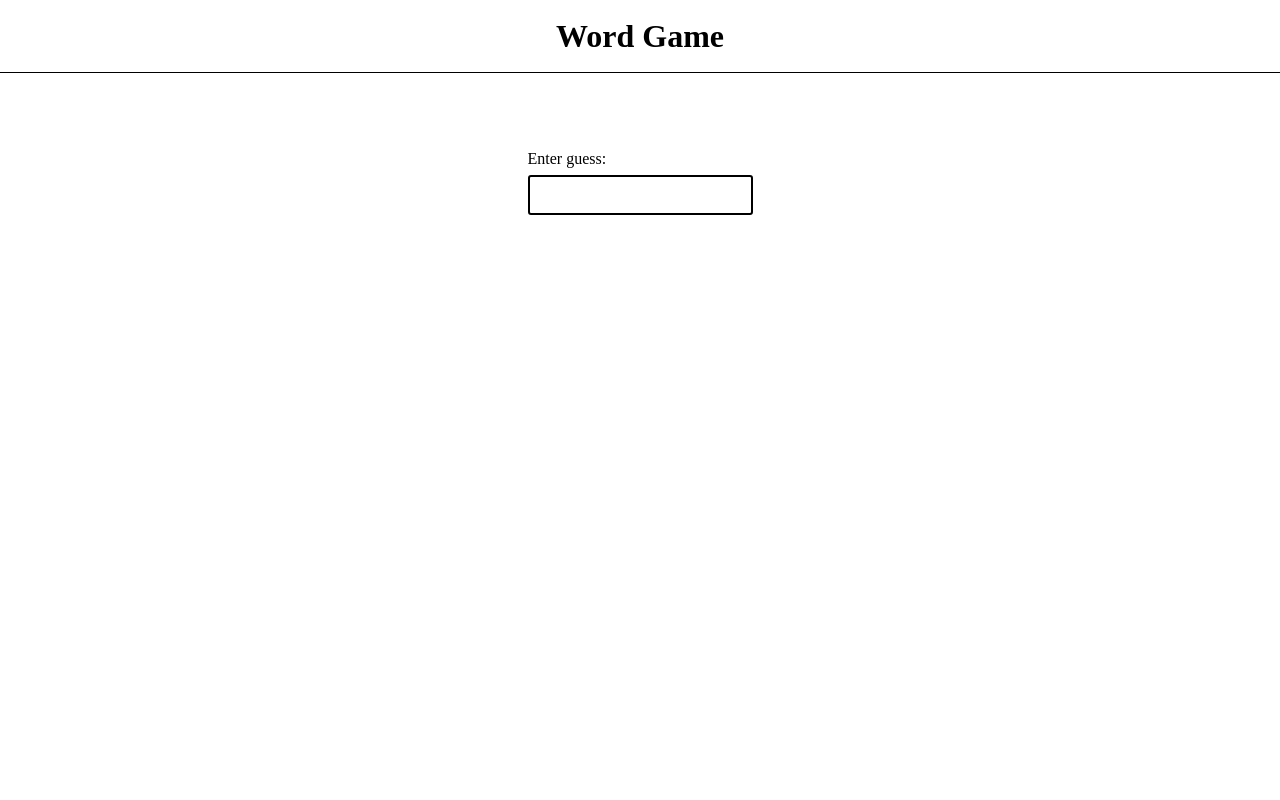
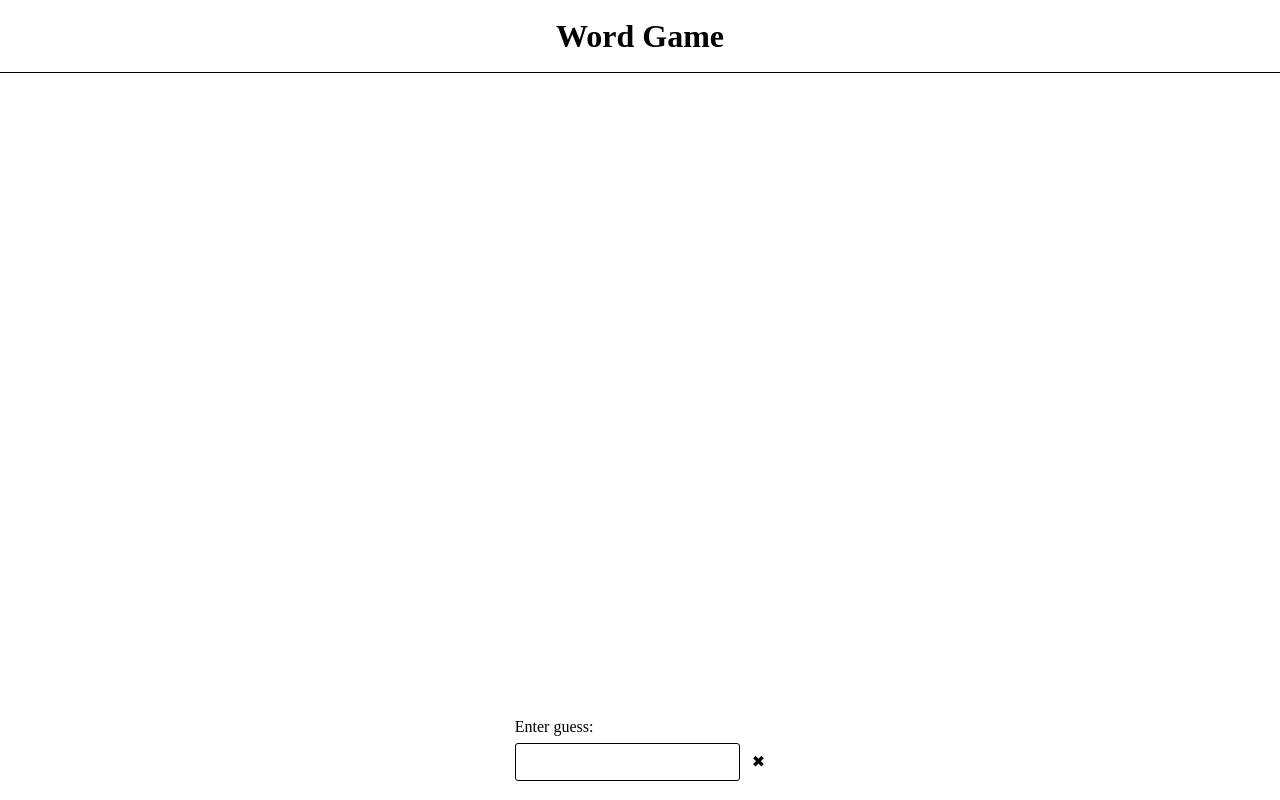
Before and after one commit to paulichdom/project-wordle, a React (Vite) app: page / in a window 1280 px wide. Built offline with nearby package versions, Linux system fonts and the light colour scheme.

Commit message:
amend input, add grid

```diff
--- a/src/components/Game/Game.module.css
+++ b/src/components/Game/Game.module.css
@@ -5,3 +5,9 @@
   align-items: center;
   gap: 32px
 }
+
+.gridContainer {
+  display: grid;
+  grid-template-rows: 75% 20%;
+  height: 100vh;
+}
--- a/src/components/Game/Game.tsx
+++ b/src/components/Game/Game.tsx
@@ -1,18 +1,18 @@
-import { useState } from "react";
+import { useState } from 'react';
 import Input from '../Input';
 import styles from './Game.module.css';
 
 export const Game = () => {
-  const [guesses, setGuesses] = useState<string[]>([])
+  const [guesses, setGuesses] = useState<string[]>([]);
 
   return (
     <div className={styles.gameWrapper}>
-      <div>
-        {guesses && guesses.map((guess, index) => (
-          <p key={index}>{guess}</p>
-        ))}
+      <div className={styles.gridContainer}>
+        <div>
+          {guesses && guesses.map((guess, index) => <p key={index}>{guess}</p>)}
+        </div>
+        <Input setGuesses={setGuesses} />
       </div>
-      <Input setGuesses={setGuesses}/>
     </div>
   );
 };
--- a/src/components/Input/Input.module.css
+++ b/src/components/Input/Input.module.css
@@ -1,20 +1,25 @@
 .guessInputForm {
   width: max-content;
   margin: 16px auto;
-  /* border: 1px dotted silver;
-  border-radius: 2px; */
   padding: 26px 32px 32px;
 }
 
 .guessLabel {
   display: block;
-  margin-bottom: 16px;
+}
+
+.inputRow {
+  display: flex;
+  flex-direction: row;
+  gap: 12px;
+  justify-items: center;
+  align-items: baseline;
 }
 
 .inputField {
   display: block;
   width: 225px;
-  border: 2px solid black;
+  border: 1px solid black;
 
   padding: 6px 8px;
   margin-top: 4px;
@@ -22,11 +27,15 @@
 }
 
 .inputField:focus {
-  outline: 3px auto blue;
-  outline-offset: 2px;
+  outline: 1px auto blue;
+  outline-offset: 1px;
   border-color: transparent;
 }
 
-.inputField:focus:invalid {
-  border-color: red;
+.inputField:invalid+span::after {
+  content: "✖";
 }
+
+.inputField:valid+span::after {
+  content: "✓";
+}
--- a/src/components/Input/Input.tsx
+++ b/src/components/Input/Input.tsx
@@ -1,16 +1,16 @@
-import React, { FormEvent, useState } from "react";
+import React, { FormEvent, useState } from 'react';
 import styles from './Input.module.css';
 
 export type InputProps = {
   setGuesses: React.Dispatch<React.SetStateAction<string[]>>;
-}
+};
 
-function Input({setGuesses}: InputProps) {
+function Input({ setGuesses }: InputProps) {
   const [userGuess, setUserGuess] = useState<string>('');
 
   const handleSubmitAction = (event: FormEvent<HTMLFormElement>) => {
     event.preventDefault();
-    setGuesses(prevValue => [...prevValue, userGuess])
+    setGuesses((prevValue) => [...prevValue, userGuess]);
     setUserGuess('');
     console.log({ userGuess });
   };
@@ -20,14 +20,17 @@ function Input({setGuesses}: InputProps) {
       className={styles.guessInputForm}
       onSubmit={(event) => handleSubmitAction(event)}
     >
-      <label htmlFor="guess-input" className={styles.guessLabel}>
-        Enter guess:
+        <label htmlFor="guess-input" className={styles.guessLabel}>
+          Enter guess:
+        </label>
+      <div className={styles.inputRow}>
         <input
           className={styles.inputField}
           id="guess-input"
           type="text"
           placeholder=""
-          pattern="\w{3,16}"
+          pattern="\w{5}"
+          maxLength={5}
           required
           value={userGuess}
           onChange={(event) => {
@@ -35,7 +38,8 @@ function Input({setGuesses}: InputProps) {
             setUserGuess(upperCasedInput);
           }}
         />
-      </label>
+        <span id='validity'></span>
+      </div>
     </form>
   );
 }
--- a/src/reset.css
+++ b/src/reset.css
@@ -14,6 +14,7 @@ html,
 body,
 #root {
   height: 100%;
+  overflow: hidden;
 }
 body {
   line-height: 1.5;
```
